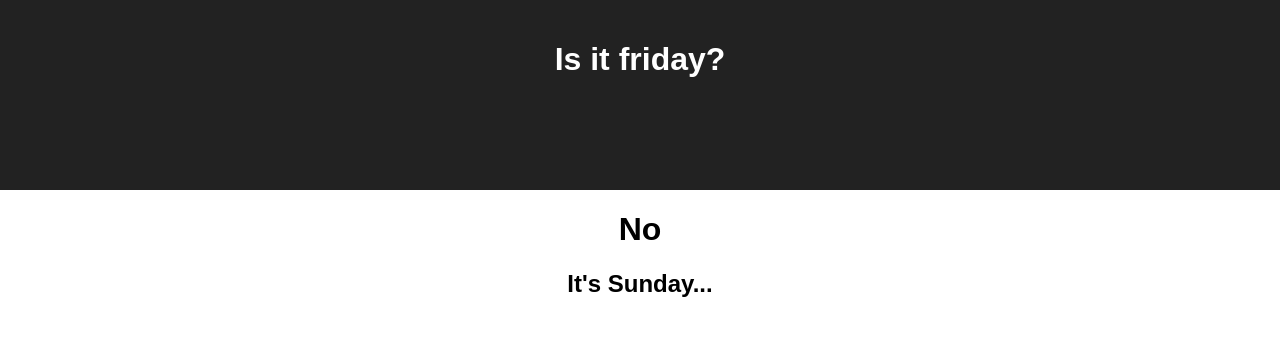
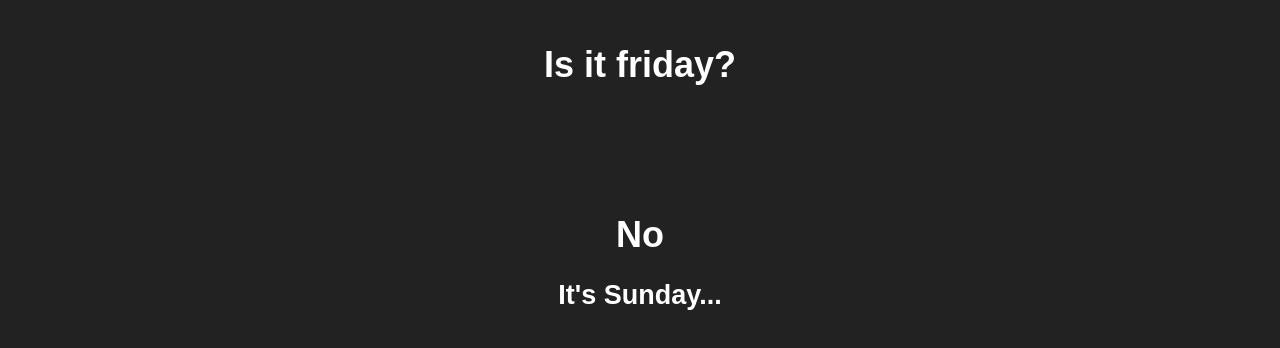
Before and after one commit to TheCodeDestroyer/isitfriday, a React (Create React App) app: page / in a window 1280 px wide. Shown: the top 348 px of the page. Built offline with nearby package versions, Linux system fonts and the light colour scheme.

Commit message:
Change styles a bit

```diff
--- a/src/Components/App.css
+++ b/src/Components/App.css
@@ -2,23 +2,7 @@
   text-align: center;
 }
 
-.App-logo {
-  animation: App-logo-spin infinite 20s linear;
-  height: 80px;
-}
-
 .App-header {
-  background-color: #222;
   height: 150px;
   padding: 20px;
-  color: white;
 }
-
-.App-intro {
-  font-size: large;
-}
-
-@keyframes App-logo-spin {
-  from { transform: rotate(0deg); }
-  to { transform: rotate(360deg); }
-}
--- a/src/index.css
+++ b/src/index.css
@@ -1,5 +1,8 @@
 body {
-  margin: 0;
-  padding: 0;
-  font-family: sans-serif;
+    margin: 0;
+    padding: 0;
+    font-family: sans-serif;
+    background-color: #222;
+    color: white;
+    font-size: large;
 }
```
